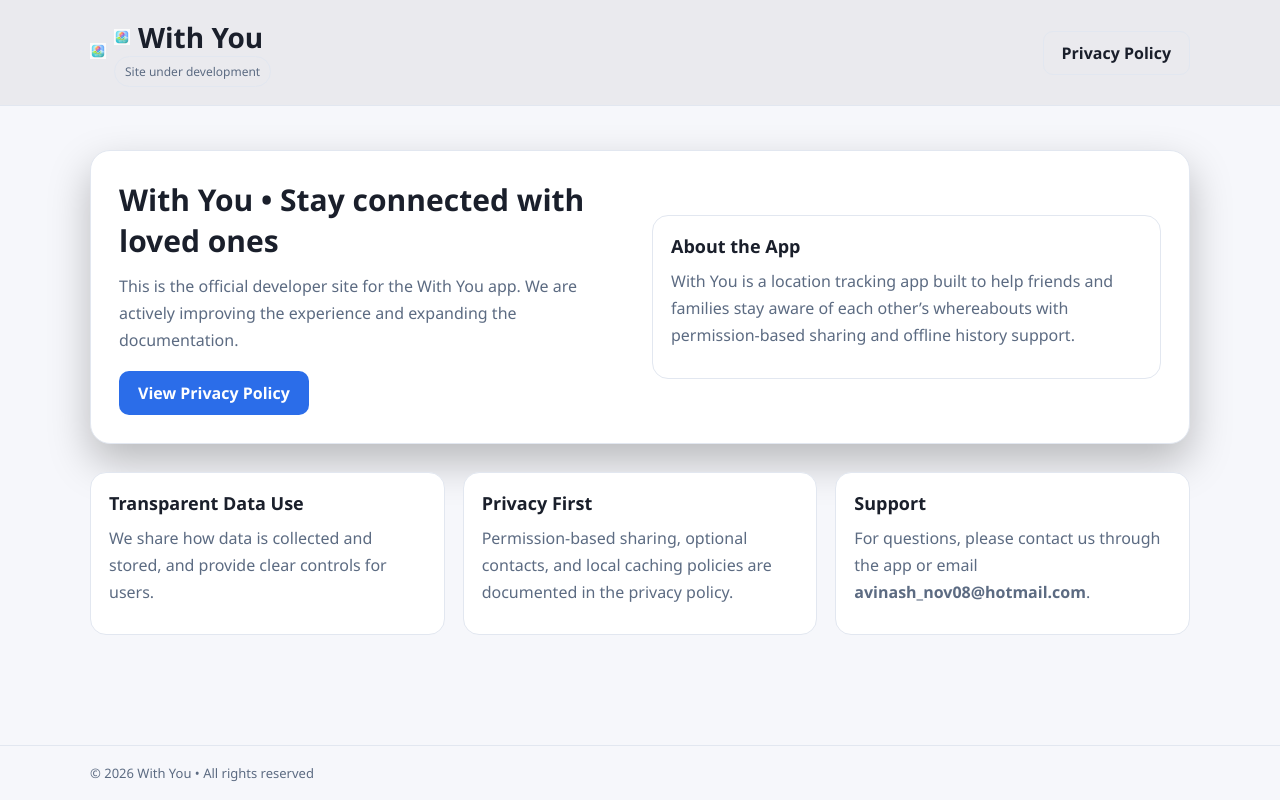
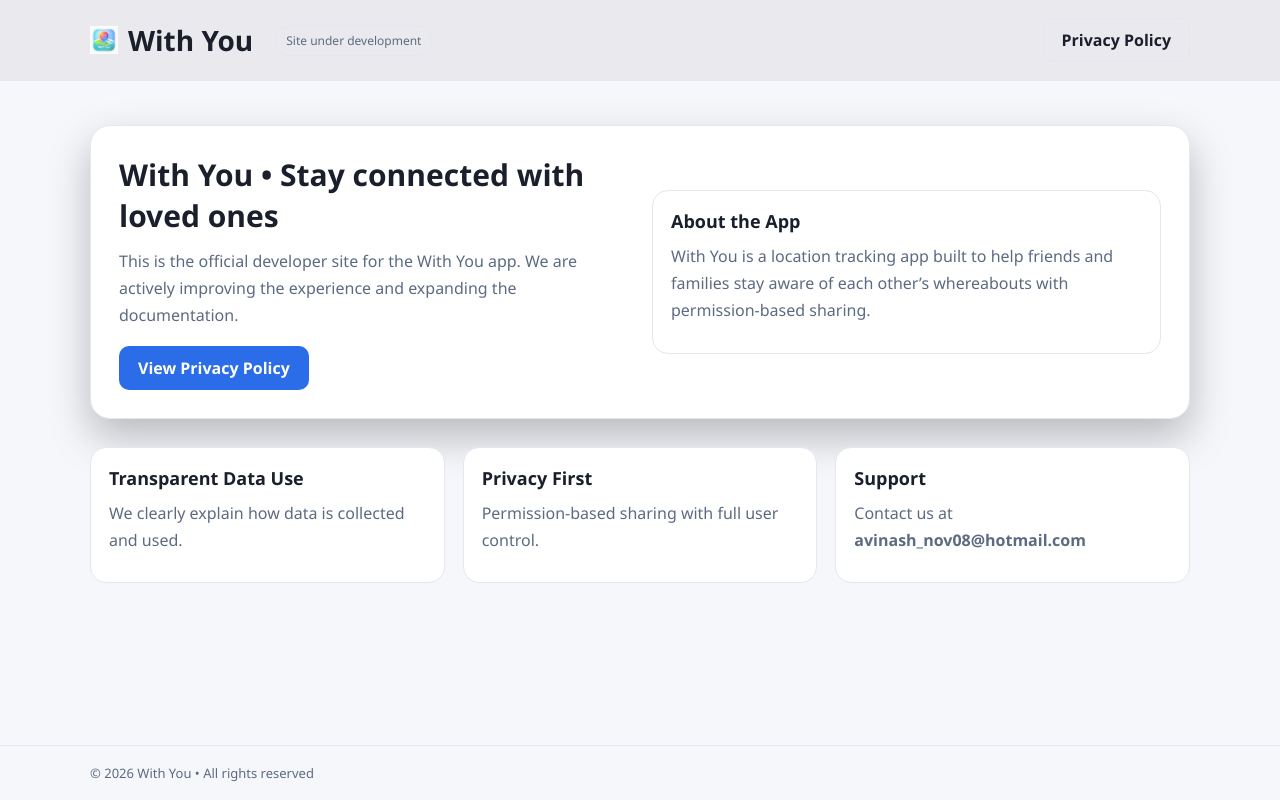
Before and after one commit to AvinashNov08/avinashnov08.github.io, a plain HTML site: page index.html in a window 1280 px wide. Drawn offline with Linux system fonts and the light colour scheme.

Commit message:
Update index.html

```diff
--- a/index.html
+++ b/index.html
@@ -3,9 +3,10 @@
 <head>
   <meta charset="utf-8" />
   <link rel="icon" href="icon.png" type="image/png" />
-    <link rel="apple-touch-icon" href="https://avinashnov08.github.io/icon.png" />
+  <link rel="apple-touch-icon" href="icon.png" />
   <meta name="viewport" content="width=device-width, initial-scale=1" />
   <title>With You</title>
+
   <style>
     :root {
       color-scheme: light dark;
@@ -16,6 +17,7 @@
       --accent: #6aa9ff;
       --border: #2a3140;
     }
+
     @media (prefers-color-scheme: light) {
       :root {
         --bg: #f6f7fb;
@@ -26,64 +28,71 @@
         --border: #e2e7f0;
       }
     }
+
     * { box-sizing: border-box; }
+
     body {
       margin: 0;
       font-family: "Segoe UI", Roboto, Arial, sans-serif;
       background: var(--bg);
       color: var(--text);
     }
+
     a { color: inherit; text-decoration: none; }
+
     .wrap {
       min-height: 100vh;
       display: flex;
       flex-direction: column;
     }
+
     .container {
       width: min(1100px, 92vw);
       margin: 0 auto;
     }
+
     header {
       border-bottom: 1px solid var(--border);
       background: rgba(0, 0, 0, 0.05);
     }
+
     .header-inner {
       display: flex;
       align-items: center;
       justify-content: space-between;
       padding: 18px 0;
     }
+
+    /* ✅ BRAND (ICON + TEXT SAME HEIGHT) */
     .brand {
       display: flex;
       align-items: center;
-        gap: 14px;
-      }
-      .brand {
-  display: flex;
-  align-items: center;
-  gap: 8px;
+      gap: 10px;
+      font-size: 28px; /* controls BOTH text + icon */
+      font-weight: 600;
     }
 
-.brand img {
-  height: 1em;          /* 👈 matches text height */
+    .brand-icon {
+      height: 1em;       /* 🔥 EXACT SAME HEIGHT AS TEXT */
       width: auto;
+      display: block;
     }
 
-.brand .title {
-  font-size: 28px;      /* or whatever your heading size is */
-  font-weight: 600;
-}
     .pill {
       font-size: 12px;
       padding: 6px 10px;
       border-radius: 999px;
       border: 1px solid var(--border);
       color: var(--muted);
+      margin-left: 12px;
+      font-weight: 500;
     }
+
     main {
       flex: 1;
       padding: 44px 0 60px;
     }
+
     .hero {
       display: grid;
       grid-template-columns: repeat(auto-fit, minmax(260px, 1fr));
@@ -95,18 +104,22 @@
       padding: 28px;
       box-shadow: 0 18px 42px rgba(0, 0, 0, 0.25);
     }
+
     h2 { margin: 0 0 12px; font-size: 30px; }
+
     p {
       margin: 10px 0;
       color: var(--muted);
       line-height: 1.7;
     }
+
     .actions {
       display: flex;
       flex-wrap: wrap;
       gap: 12px;
       margin-top: 16px;
     }
+
     .btn {
       display: inline-flex;
       align-items: center;
@@ -118,24 +131,29 @@
       color: var(--text);
       font-weight: 600;
     }
+
     .btn.primary {
       background: var(--accent);
       color: #ffffff;
       border-color: transparent;
     }
+
     .section {
       margin-top: 28px;
       display: grid;
       grid-template-columns: repeat(auto-fit, minmax(220px, 1fr));
       gap: 18px;
     }
+
     .card {
       background: var(--card);
       border: 1px solid var(--border);
       border-radius: 16px;
       padding: 18px;
     }
+
     .card h3 { margin: 0 0 8px; font-size: 18px; }
+
     footer {
       border-top: 1px solid var(--border);
       padding: 18px 0;
@@ -144,24 +162,22 @@
     }
   </style>
 </head>
+
 <body>
   <div class="wrap">
     <header>
       <div class="container header-inner">
+
+        <!-- ✅ CLEAN BRAND -->
         <div class="brand">
-            <div class="logo" aria-hidden="true">
-              <img src="./icon.png">
-            </div>
-            <div>
-              <div class="brand">
-  <img src="icon.png" alt="With You logo" />
-  <span class="title">With You</span>
+          <img class="brand-icon" src="icon.png" alt="With You logo" />
+          <span>With You</span>
+          <span class="pill">Site under development</span>
         </div>
 
-              <div class="pill">Site under development</div>
-            </div>
-          </div>
-          <a class="btn" href="https://avinashnov08.github.io/withyou-privacy-policy/">Privacy Policy</a>
+        <a class="btn" href="https://avinashnov08.github.io/withyou-privacy-policy/">
+          Privacy Policy
+        </a>
       </div>
     </header>
 
@@ -180,11 +196,12 @@
               </a>
             </div>
           </div>
+
           <div class="card">
             <h3>About the App</h3>
             <p>
               With You is a location tracking app built to help friends and families stay aware of
-                each other’s whereabouts with permission-based sharing and offline history support.
+              each other’s whereabouts with permission-based sharing.
             </p>
           </div>
         </section>
@@ -192,22 +209,16 @@
         <section class="section">
           <div class="card">
             <h3>Transparent Data Use</h3>
-              <p>
-                We share how data is collected and stored, and provide clear controls for users.
-              </p>
+            <p>We clearly explain how data is collected and used.</p>
           </div>
           <div class="card">
             <h3>Privacy First</h3>
-              <p>
-                Permission-based sharing, optional contacts, and local caching policies are documented
-                in the privacy policy.
-              </p>
+            <p>Permission-based sharing with full user control.</p>
           </div>
           <div class="card">
             <h3>Support</h3>
             <p>
-                For questions, please contact us through the app or email
-                <strong>avinash_nov08@hotmail.com</strong>.
+              Contact us at <strong>avinash_nov08@hotmail.com</strong>
             </p>
           </div>
         </section>
```
Lines whose indentation alone changed are shown as unchanged.
